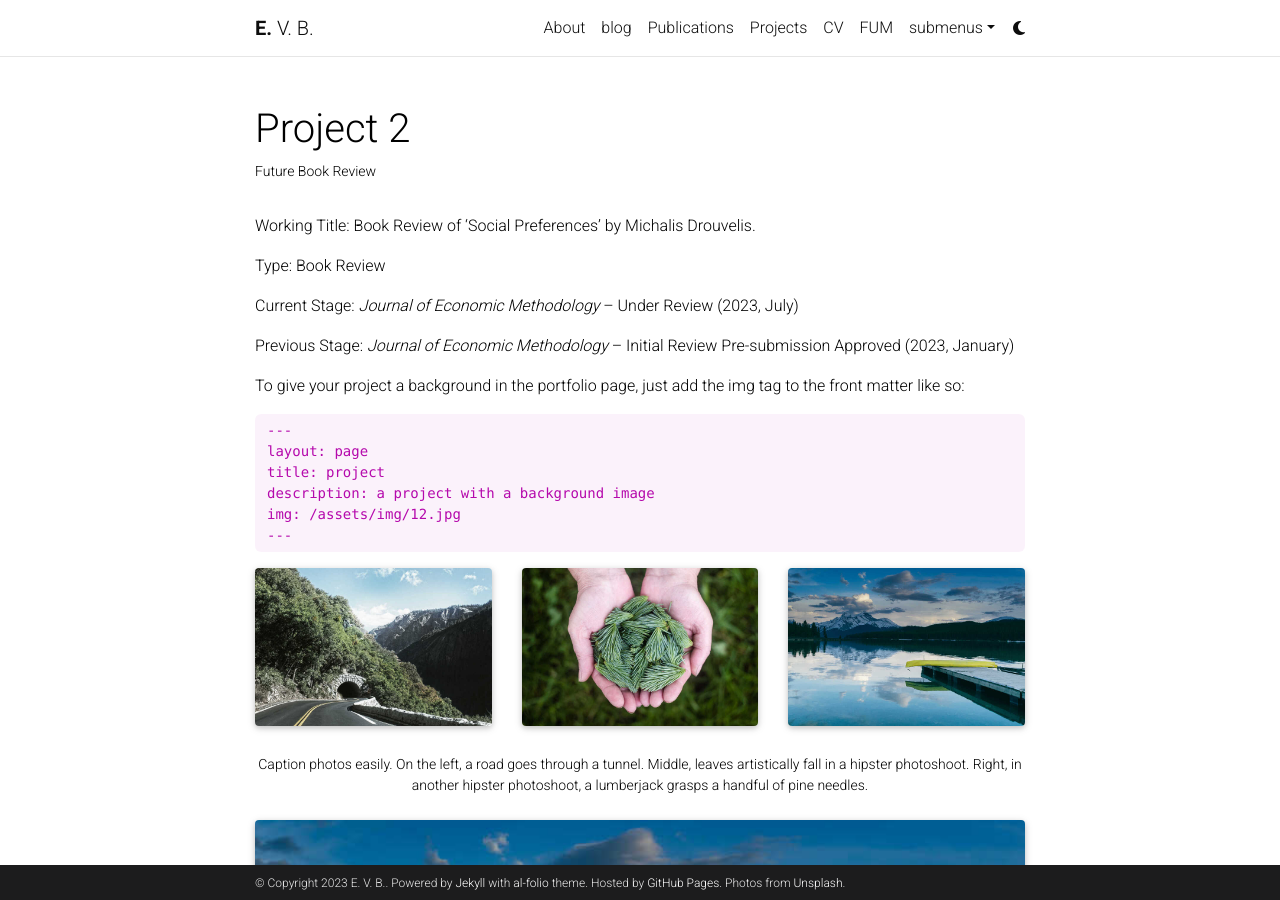
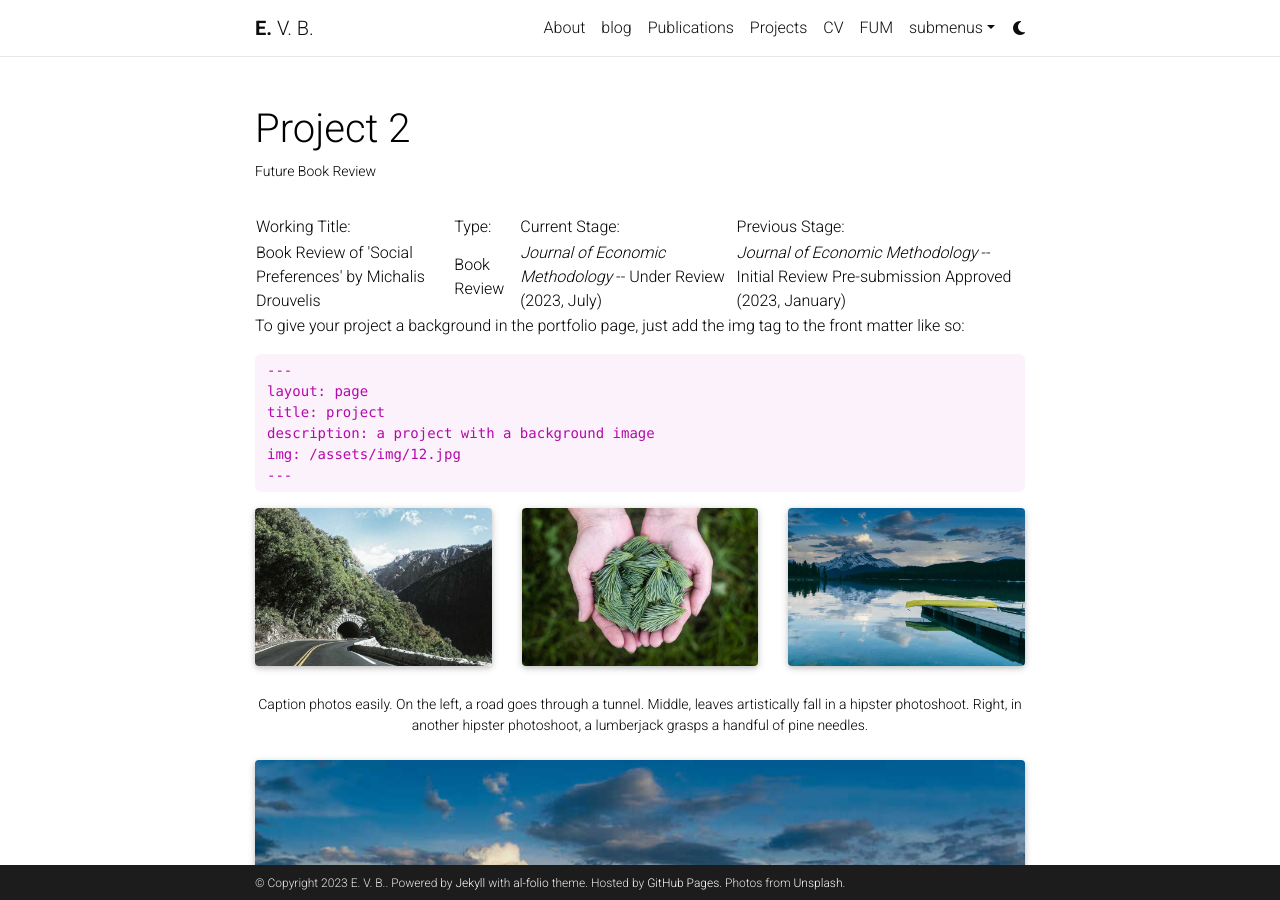
Before and after one commit to egorbronnikov/egorbronnikov.github.io, a Jekyll site: the page built from _projects/2_project.md, in a window 1280 px wide and 900 px high. Built offline with Jekyll 4.4.1, drawn with Linux system fonts in a browser that asks for light colours; comment, search, counter and statistics services are not loaded; a style sheet for code colours, icons or effects is not loaded; some of the changed lines change nothing that is shown.

Commit message:
Update 2_project.md

```diff
--- a/_projects/2_project.md
+++ b/_projects/2_project.md
@@ -6,14 +6,20 @@
 category: Working Papers
 ---
 
-Working Title: Book Review of 'Social Preferences' by Michalis Drouvelis.
-
-Type: Book Review
-
-Current Stage: <i>Journal of Economic Methodology</i> -- Under Review (2023, July)
-
-Previous Stage: <i>Journal of Economic Methodology</i> -- Initial Review Pre-submission Approved (2023, January)
-
+<table>
+  <tr>
+    <td>Working Title:</td>
+    <td>Type:</td>
+    <td>Current Stage:</td>
+    <td>Previous Stage:</td>
+  </tr>
+  <tr>
+    <td>Book Review of 'Social Preferences' by Michalis Drouvelis</td>
+    <td>Book Review</td>
+    <td><i>Journal of Economic Methodology</i> -- Under Review (2023, July)</td>
+    <td><i>Journal of Economic Methodology</i> -- Initial Review Pre-submission Approved (2023, January)</td>
+  </tr>
+</table>
 
 
 To give your project a background in the portfolio page, just add the img tag to the front matter like so:
```
